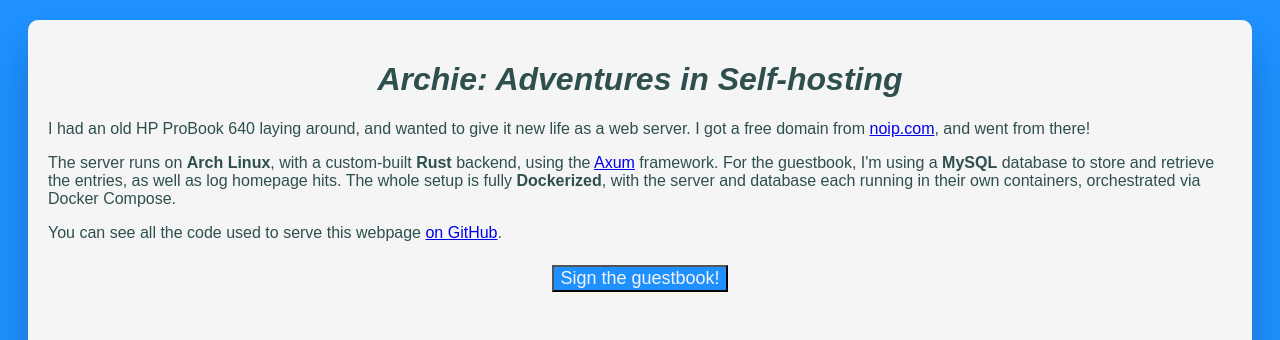
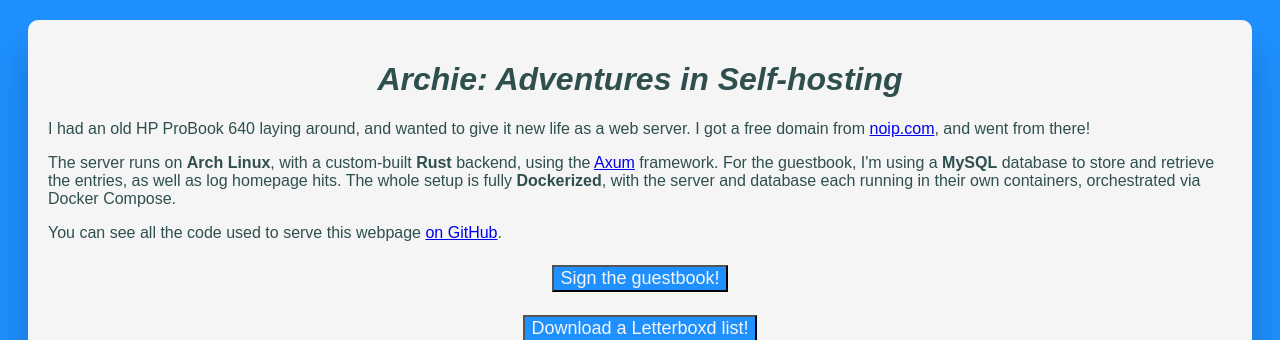
Before and after one commit to lmr97/archie-server, a plain HTML site: page pages/home.html in a window 1280 px wide. Shown: the top 340 px of the page. Drawn offline with Linux system fonts and the light colour scheme; files that its build step writes are made by us from their sources; no server answers; files whose address does not match are found by name.

Commit message:
updated home page with link to LB app

```diff
--- a/pages/home.html
+++ b/pages/home.html
@@ -19,7 +19,12 @@
     <p>You can see all the code used to serve this webpage <a href="https://github.com/lmr97/archie-server">on GitHub</a>.</p>
     <h2>
         <a href="guestbook">
-            <button class="to-guestbook">Sign the guestbook!</button>
+            <button>Sign the guestbook!</button>
+        </a>
+    </h2>
+    <h2>
+        <a href="lb-list-conv">
+            <button>Download a Letterboxd list!</button>
         </a>
     </h2>
     <br>
--- a/static/styles/std-style.css
+++ b/static/styles/std-style.css
@@ -11,7 +11,7 @@ div.round-box {
     border-radius: 10px;
     box-shadow: 0 30px 40px rgba(0,0,0,0.2);
 }
-button.to-guestbook {
+button {
     font-size: large;
     background-color: dodgerblue;
     color: whitesmoke;
```
